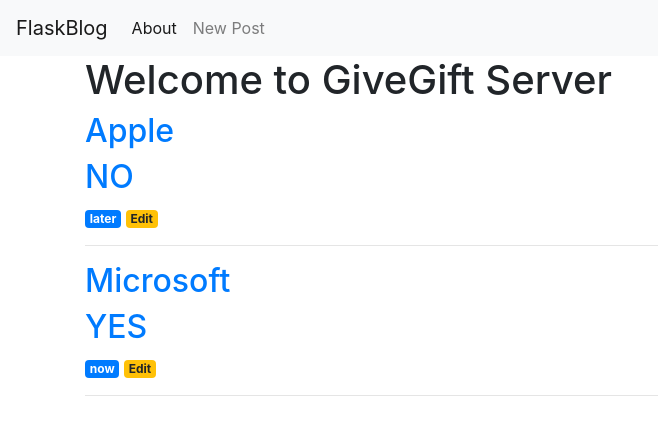
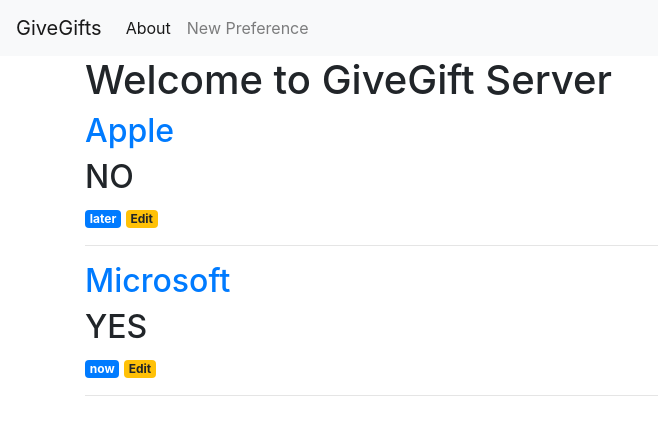
Before and after one commit to spbu-math-cs/GiveGift-backend, a Flask app: page / in a window 1280 px wide. Shown: the top 435 px of the page, without its empty margins (0-658 px from the left). Run offline with Flask 3, Linux system fonts and the light colour scheme; some libraries are stand-ins or nearby versions.

Commit message:
fix Give Gifts

```diff
--- a/templates/base.html
+++ b/templates/base.html
@@ -12,7 +12,7 @@
   </head>
   <body>
     <nav class="navbar navbar-expand-md navbar-light bg-light">
-        <a class="navbar-brand" href="{{ url_for('index')}}">FlaskBlog</a>
+        <a class="navbar-brand" href="{{ url_for('index')}}">GiveGifts</a>
         <button class="navbar-toggler" type="button" data-toggle="collapse" data-target="#navbarNav" aria-controls="navbarNav" aria-expanded="false" aria-label="Toggle navigation">
             <span class="navbar-toggler-icon"></span>
         </button>
@@ -22,7 +22,7 @@
                 <a class="nav-link" href="#">About</a>
             </li>
             <li class="nav-item">
-            <a class="nav-link" href="{{url_for('create')}}">New Post</a>
+            <a class="nav-link" href="{{url_for('create')}}">New Preference</a>
             </li>
             </ul>
         </div>
--- a/templates/index.html
+++ b/templates/index.html
@@ -5,6 +5,8 @@
     {% for post in posts %}
         <a href="{{ url_for('post', post_id=post['id']) }}">
             <h2>{{ post['title'] }}</h2>
+        </a>
+        <a>
             <h2>{{ post['description'] }}</h2>
         </a>
         <span class="badge badge-primary">{{ post['created'] }}</span>
```
